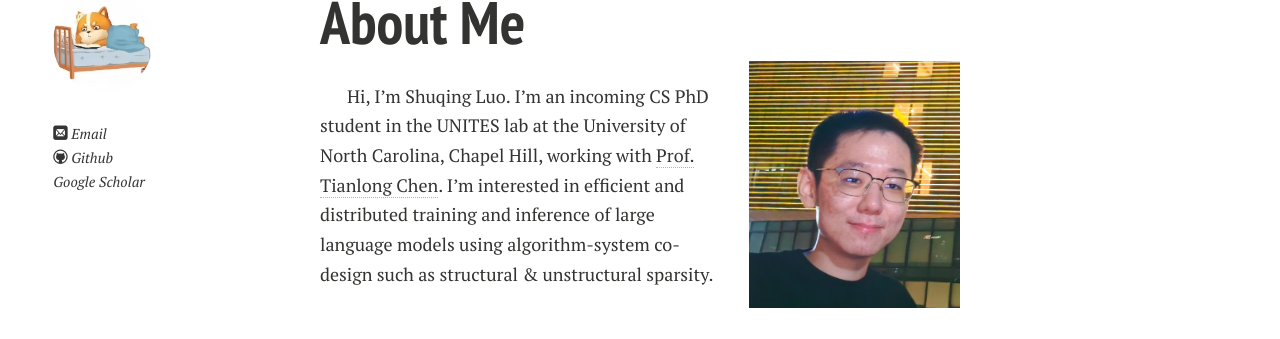
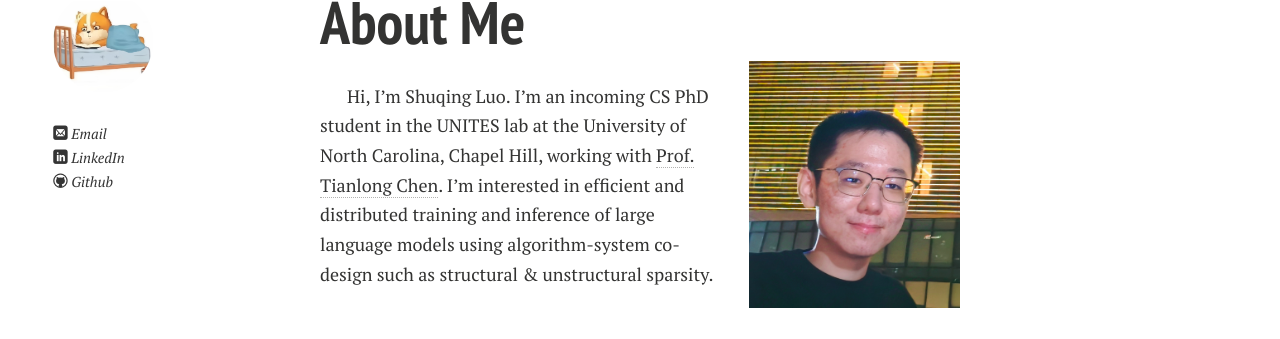
Before and after one commit to luoshuqing2001/luoshuqing2001.github.io, a Jekyll site: the page built from index.md, in a window 1280 px wide. Shown: the part 116-455 px from the top of the page. Built offline with Jekyll 4.4.1, drawn with Linux system fonts in a browser that asks for light colours; nearby versions of some CDN libraries; comment, search, counter and statistics services are not loaded; a style sheet for code colours, icons or effects is not loaded; our own code applies the rules of GitHub Pages for plain Markdown files; part of the change alters nothing that is shown.

Commit message:
Small Modification

```diff
--- a/_config.yml
+++ b/_config.yml
@@ -13,7 +13,8 @@ owner:
   # cv: https://caihanlin.com/file/CV-HanlinCAI.pdf
   # Social networking links are used in author-bio sidebar. Update and remove as you like.
   # twitter: lancecai2002
-  scholar: https://scholar.google.com/citations?hl=en&user=TWz8X2IAAAAJ
+  # scholar: https://scholar.google.com/citations?hl=en&user=TWz8X2IAAAAJ
+  linkedin: https://www.linkedin.com/in/shuqing-luo-bb58a1296/
   github: luoshuqing2001
 
 
```
